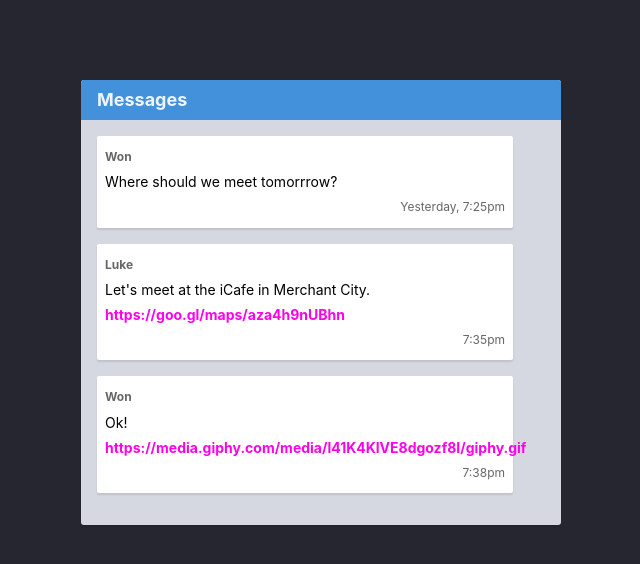
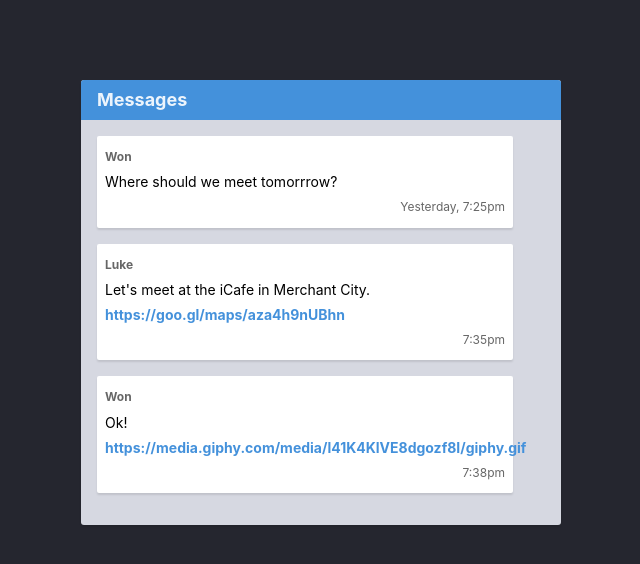
Before and after one commit to Hadi-git7/HTML-CSS-Git, a website: page week-3/28-git-conflict/index.html in a window 1280 px wide. Shown: the whole page, without its empty margins (319-959 px from the left). Drawn offline with Linux system fonts and the light colour scheme.

Commit message:
Completed 28  exercise

```diff
--- a/week-3/28-git-conflict/styles.css
+++ b/week-3/28-git-conflict/styles.css
@@ -1,6 +1,6 @@
 /* Add your own CSS code below */
 .link {
-  color: #ff00ea;
+  color: #4491db;
   font-weight: 700;
   text-decoration: none;
 }
```
